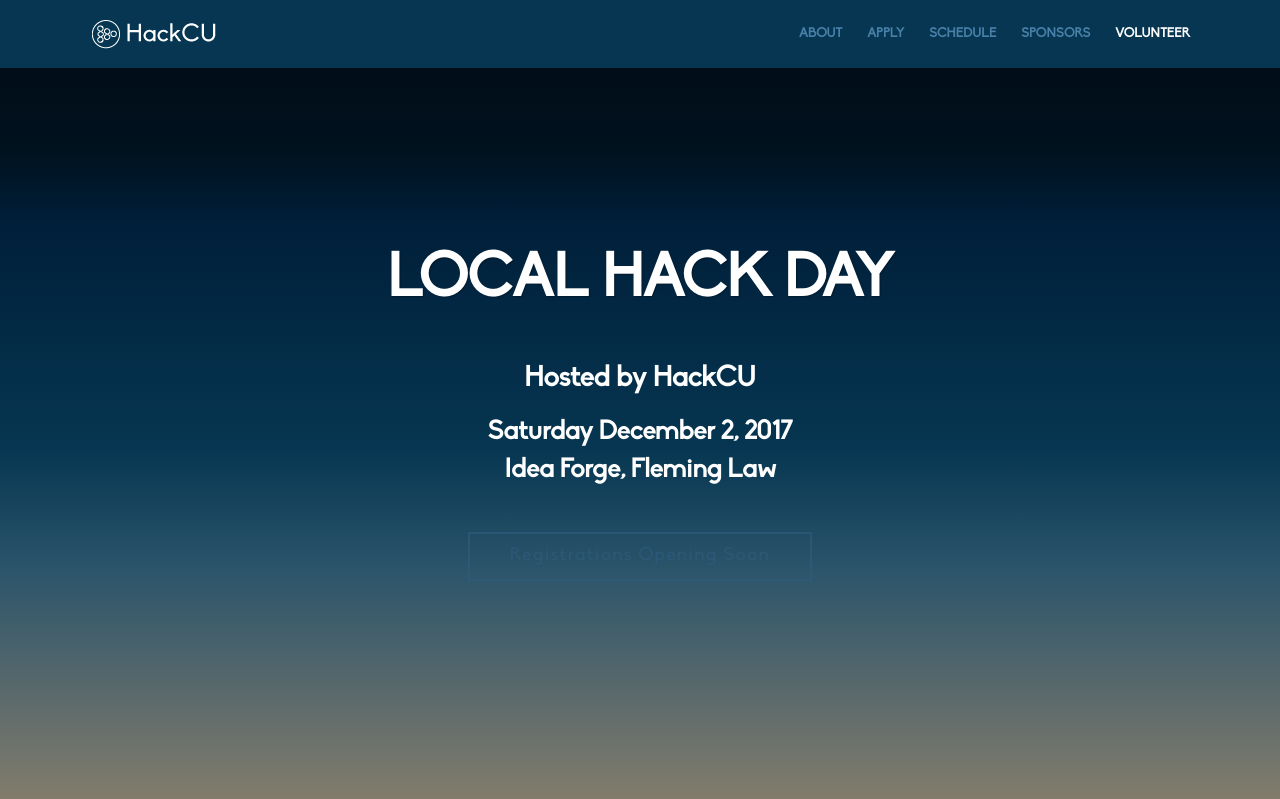
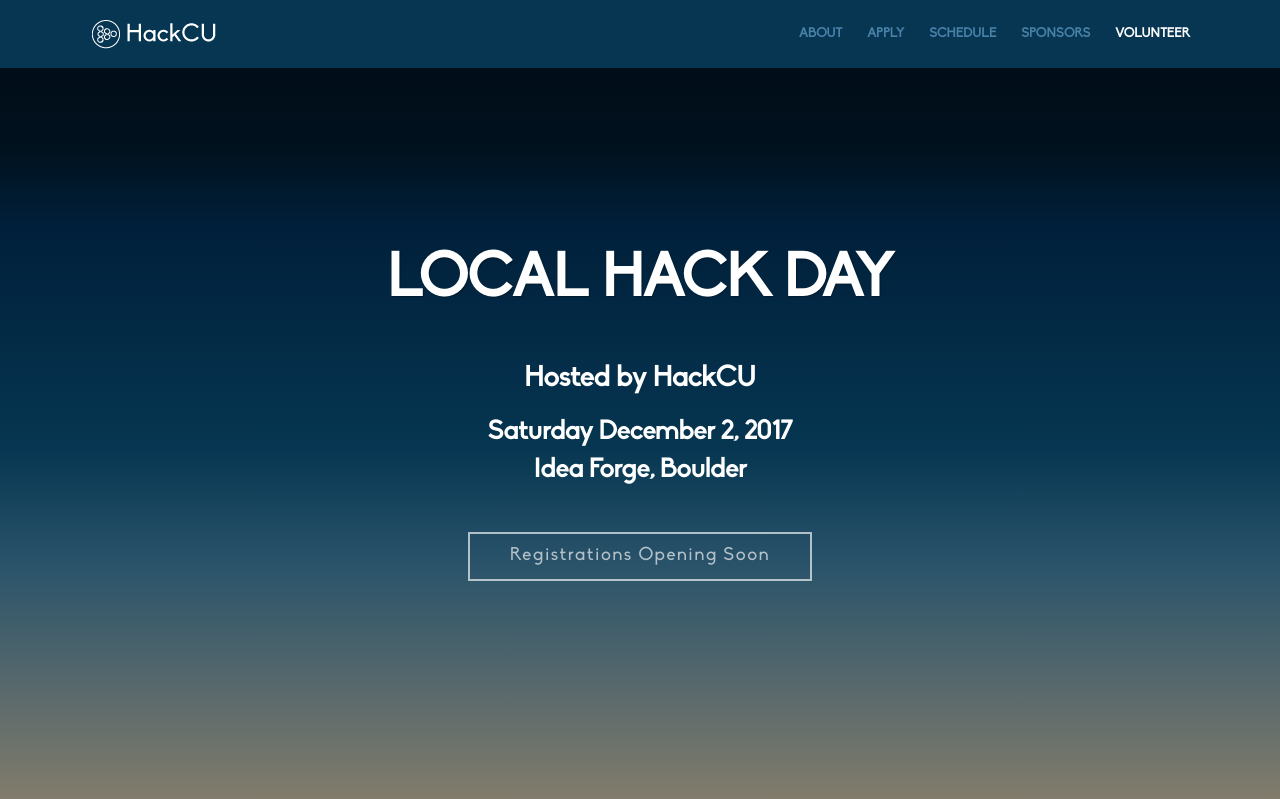
Before and after one commit to HackCU/LocalHackDay, a PHP site: page / in a window 1280 px wide. Shown: the top 799 px of the page. Run offline with PHP 8.4, Linux system fonts and the light colour scheme.

Commit message:
Update button colors

```diff
--- a/css/skin/the_new_one.css
+++ b/css/skin/the_new_one.css
@@ -51,8 +51,8 @@ a, a:hover, a:focus {
 }
 
 .btn.btn-blank {
-  border-color: #315b7f;
-  color: #315b7f;
+  border-color: #ffffff;
+  color: #ffffff;
 }
 
 .btn.btn-blank:hover {
--- a/index.html
+++ b/index.html
@@ -101,7 +101,7 @@
                 <div class="extra-space-l"></div>
                 <h2>Hosted by <a href="https://hackcu.org" style="color: inherit;">HackCU</a></h2><br>
                 <h3>Saturday December 2, 2017</h3>
-                <h3>Idea Forge, Fleming Law</h3>
+                <h3>Idea Forge, Boulder</h3>
                 <center><a class="btn btn-lg btn-blank" role="button" disabled>Registrations Opening Soon</a></center>
                 <div class="extra-space-l"></div>
             </div>
```
